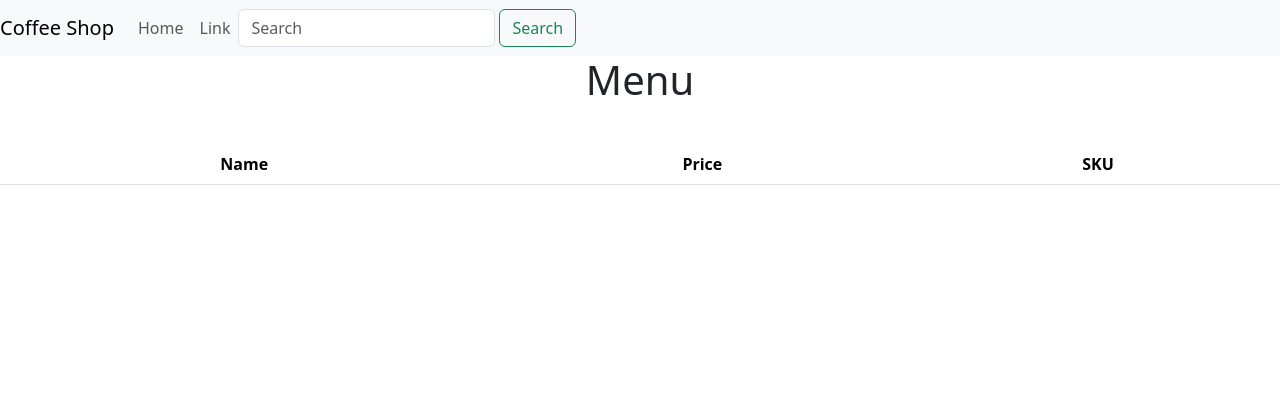
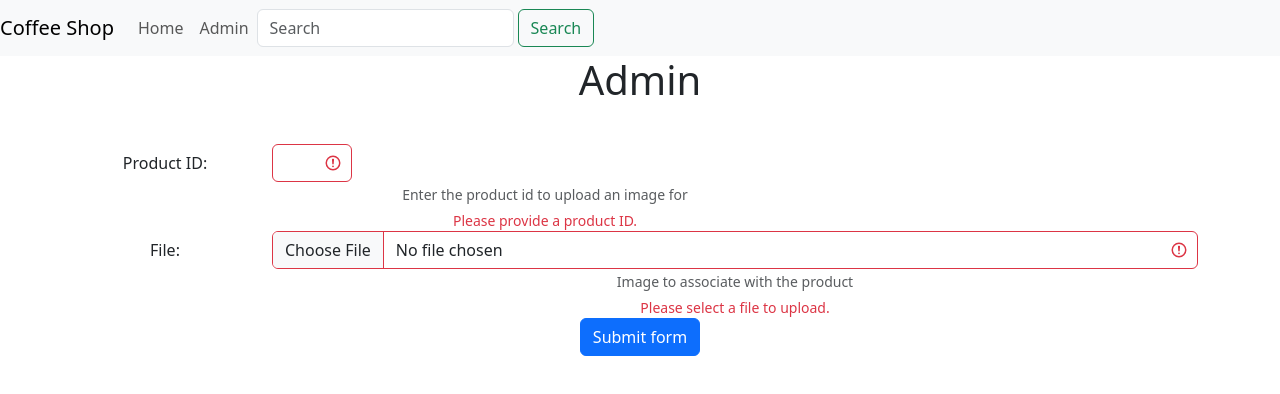
Before and after one commit to AdiAkhileshSingh15/microservices-frontend, a React (Create React App) app: page /admin in a window 1280 px wide. Shown: the top 394 px of the page. Built offline with nearby package versions, Linux system fonts and the light colour scheme; no server answers.

Commit message:
Added functionality to upload files as admin

```diff
--- a/package.json
+++ b/package.json
@@ -11,6 +11,7 @@
     "react": "^18.2.0",
     "react-bootstrap": "^2.8.0",
     "react-dom": "^18.2.0",
+    "react-router-dom": "^5.2.1",
     "react-scripts": "5.0.1",
     "web-vitals": "^2.1.4"
   },
--- a/public/global.js
+++ b/public/global.js
@@ -1,3 +1,4 @@
 window.global = {
-    api_location: 'http://localhost:8080'
+    api_location: 'http://localhost:8080',
+    files_location: 'http://localhost:9090'
 }
--- /dev/null
+++ b/src/Admin.js
@@ -0,0 +1,114 @@
+import React from 'react';
+import Form from 'react-bootstrap/Form';
+import Col from 'react-bootstrap/Col';
+import Row from 'react-bootstrap/Row';
+import Button from 'react-bootstrap/Button';
+import Container from 'react-bootstrap/Container';
+import Toast from './Toast.js'
+
+import axios from 'axios';
+
+/*
+This is the react equivilent of the following HTML form
+<form action="http://localhost:8000" method="post" enctype="multipart/form-data">
+  <p><input type="text" name="id" value="">
+  <p><input type="file" name="file">
+  <p><button type="submit">Submit</button>
+</form>
+*/
+
+
+class Admin extends React.Component {
+
+    constructor(props) {
+        super(props);
+        this.state = { validated: false, id: "", buttonDisabled: false, toastShow: false, toastText: "asd" };
+
+        this.validated = this.validated.bind(this);
+        this.changeHandler = this.changeHandler.bind(this);
+        this.handleSubmit = this.handleSubmit.bind(this);
+    }
+
+    validated() {
+        console.log("validated", this.state.validated)
+        return this.state.validated;
+    }
+
+    handleSubmit(event) {
+        event.preventDefault();
+        if (event.currentTarget.checkValidity() === false) {
+            event.stopPropagation();
+            return;
+        };
+
+        this.setState({ buttonDisabled: true, toastShow: false })
+
+        // create the data
+        const data = new FormData()
+        data.append('file', this.state.file);
+        data.append('id', this.state.id);
+
+        // upload the file
+        axios.post(
+            window.global.files_location,
+            data,
+            { 'content-type': `multipart/form-data; boundary=${data._boundary}` })
+            .then(res => {
+                console.log(res);
+                var toastText = "";
+                if (res.status === 200) {
+                    toastText = "Uploaded file";
+                } else {
+                    toastText = "Unable to upload file. Error:" + res.statusText;
+                }
+
+                this.setState({ buttonDisabled: false, toastShow: true, toastText: toastText });
+            }).catch(error => {
+                console.log("Err" + error);
+                this.setState({ buttonDisabled: false, toastShow: true, toastText: "Unable to upload file. " + error });
+            });
+    }
+
+    changeHandler(event) {
+        if (event.target.name === "file") {
+            this.setState({ [event.target.name]: event.target.files[0], toastShow: false });
+            return
+        }
+
+        this.setState({ [event.target.name]: event.target.value, toastShow: false });
+    }
+
+    render() {
+        return (
+            <div>
+                <h1 style={{ marginBottom: "40px" }}>Admin</h1>
+                <Container className="text-left">
+                    <Form noValidate validated={this.validated} onSubmit={this.handleSubmit}>
+                        <Form.Group as={Row} controlId="productID">
+                            <Form.Label column sm="2">Product ID:</Form.Label>
+                            <Col sm="6">
+                                <Form.Control type="text" name="id" placeholder="" required style={{ width: "80px" }} value={this.state.id} onChange={this.changeHandler} />
+                                <Form.Text className="text-muted">Enter the product id to upload an image for</Form.Text>
+                                <Form.Control.Feedback type="invalid">Please provide a product ID.</Form.Control.Feedback>
+                            </Col>
+                            <Col sm="4">
+                                <Toast show={this.state.toastShow} message={this.state.toastText} />
+                            </Col>
+                        </Form.Group>
+                        <Form.Group as={Row}>
+                            <Form.Label column sm="2">File:</Form.Label>
+                            <Col sm="10">
+                                <Form.Control type="file" name="file" placeholder="" required onChange={this.changeHandler} />
+                                <Form.Text className="text-muted">Image to associate with the product</Form.Text>
+                                <Form.Control.Feedback type="invalid">Please select a file to upload.</Form.Control.Feedback>
+                            </Col>
+                        </Form.Group>
+                        <Button type="submit" disabled={this.state.buttonDisabled}>Submit form</Button>
+                    </Form>
+                </Container>
+            </div>
+        )
+    }
+}
+
+export default Admin;
--- a/src/App.js
+++ b/src/App.js
@@ -1,10 +1,19 @@
 import React from 'react';
+import {
+  BrowserRouter as Router,
+  Switch,
+  Route,
+} from "react-router-dom";
+
 import Navbar from 'react-bootstrap/Navbar';
 import Nav from 'react-bootstrap/Nav';
 import Form from 'react-bootstrap/Form';
 import FormControl from 'react-bootstrap/FormControl';
 import Button from 'react-bootstrap/Button';
+
 import CoffeeList from './CoffeeList.js'
+import Admin from './Admin.js'
+
 import './App.css';
 
 import 'bootstrap/dist/css/bootstrap.min.css';
@@ -12,13 +21,14 @@ import 'bootstrap/dist/css/bootstrap.min.css';
 function App() {
   return (
     <div className="App">
+      <Router>
         <Navbar bg="light" expand="lg">
           <Navbar.Brand href="#home">Coffee Shop</Navbar.Brand>
           <Navbar.Toggle aria-controls="basic-navbar-nav" />
           <Navbar.Collapse id="basic-navbar-nav">
             <Nav className="mr-auto">
-            <Nav.Link href="#home">Home</Nav.Link>
-            <Nav.Link href="#link">Link</Nav.Link>
+              <Nav.Link href="/">Home</Nav.Link>
+              <Nav.Link href="/admin">Admin</Nav.Link>
             </Nav>
             <Form inline>
               <div className="d-flex">
@@ -28,7 +38,18 @@ function App() {
             </Form>
           </Navbar.Collapse>
         </Navbar>
+        <Switch>
+          <Route path="/admin">
+            <Admin />
+          </Route>
+          <Route path="/">
             <CoffeeList />
+          </Route>
+          <Route>
+            <CoffeeList />
+          </Route>
+        </Switch>
+      </Router>
     </div>
   );
 }
--- /dev/null
+++ b/src/Toast.js
@@ -0,0 +1,34 @@
+import React from 'react';
+import Toast from 'react-bootstrap/Toast';
+
+class Toaster extends React.Component {
+
+    constructor(props) {
+        super(props);
+        this.state = { show: false };
+        this.hide = this.hide.bind(this);
+    }
+
+    hide() {
+        this.setState({ show: false });
+    }
+
+    componentDidUpdate(prevProps) {
+        if (this.props !== prevProps) {
+            this.setState({ show: this.props.show });
+        }
+    }
+
+    render() {
+        return (
+            <Toast onClose={this.hide} show={this.state.show} delay={3000} autohide>
+                <Toast.Header>
+                    <strong className="mr-auto">File Upload</strong>
+                </Toast.Header>
+                <Toast.Body>{this.props.message}</Toast.Body>
+            </Toast>
+        )
+    }
+}
+
+export default Toaster;
```
Also changed, not shown: 1 other file (tests, documents, lock files or other folders). Lines whose indentation alone changed are shown as unchanged.
